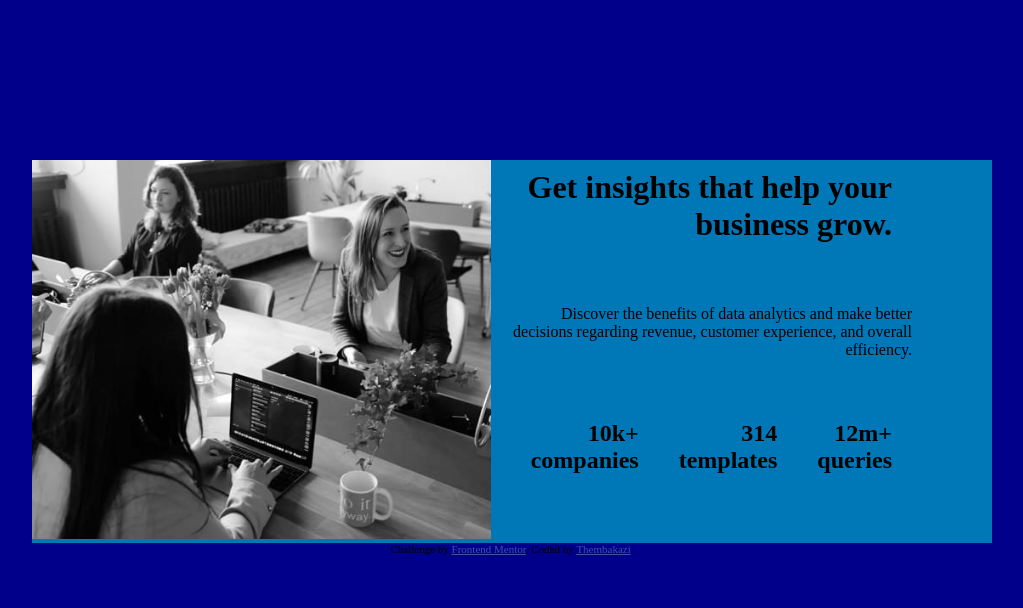
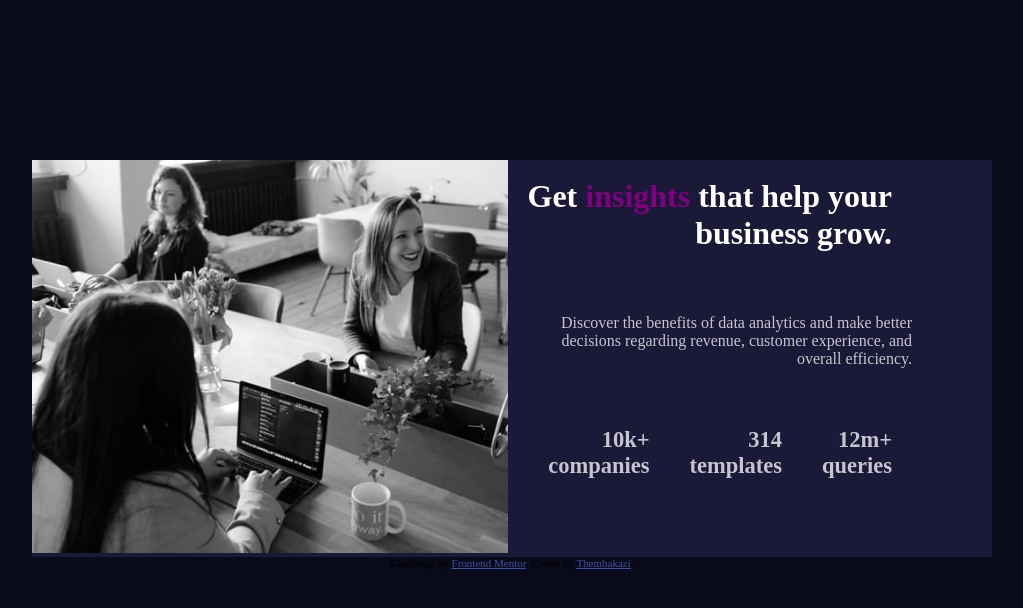
Before and after one commit to ThembakaziNgamlana/stats-preview-card-component, a plain HTML site: page index.html in a window 1280 px wide. Shown: the whole page, without its empty margins (128-1151 px from the left). Drawn offline with Linux system fonts and the light colour scheme.

Commit message:
adding changes

```diff
--- a/index.html
+++ b/index.html
@@ -21,7 +21,7 @@
   <div class="infomation">
     <!-- this is the start -->
     <div class="intro">
-      <h1>Get insights that help your business grow.</h1>
+      <h1>Get <span class="the_one">insights</span> that help your business grow.</h1>
     </div>
 
     <div class="about">
--- a/style.css
+++ b/style.css
@@ -8,18 +8,19 @@
 }
 
 body {
-  background-color: darkblue;
+  background-color:  hsl(233, 47%, 7%);
   margin: 10rem;
 }
 
 .all {
   display: flex;
   align-items: center;
-  background-color: #0077b6;
+  background-color:hsl(244, 38%, 16%);
 }
 
 img {
   max-width: 100%;
+  color: hsl(277, 64%, 61%);
 }
 
 .images_mobile {
@@ -41,6 +42,7 @@ img {
   text-align: right;
   display: flex;
   padding-right: 100px;
+  font-size: 15px;
 }
 
 .comp,
@@ -51,18 +53,23 @@ img {
 
 h1 {
   margin-top: -200px;
+  color: hsl(0, 0%, 100%);
 }
 
 h2 {
   margin-bottom: 10px;
+  color: hsla(0, 0%, 100%, 0.75);
 }
-
+.the_one{
+  color:purple;
+}
 .about {
   padding-top: 40px;
   margin-bottom: 1px;
   margin-top: 5px;
   padding-right: 80px;
   padding-left: 20px;
+  color: hsla(0, 0%, 100%, 0.75);
 }
 
 @media (max-width: 375px) {
```
Also changed, not shown: image.png (added), images/app1.png (added), 1 other file.
